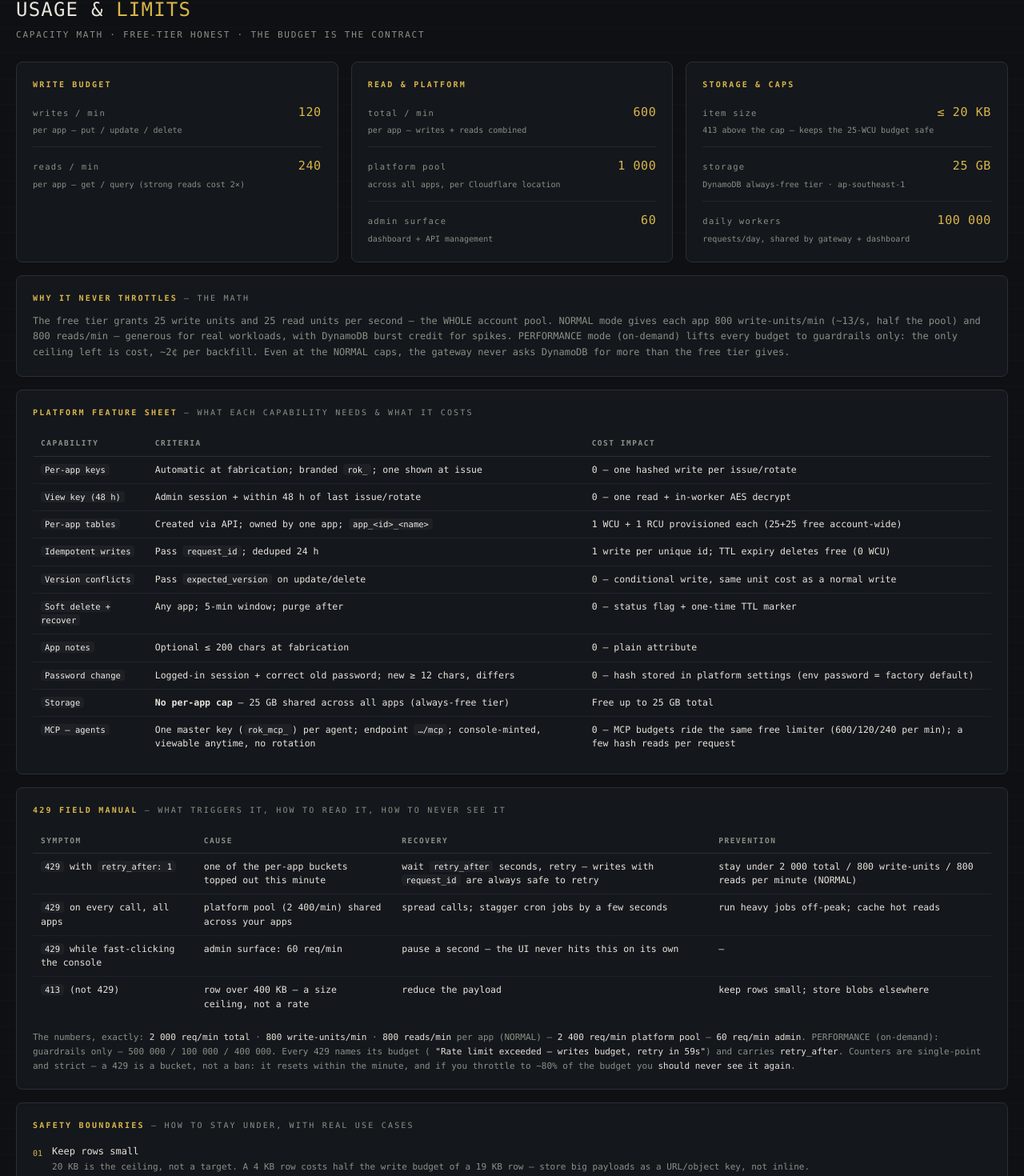
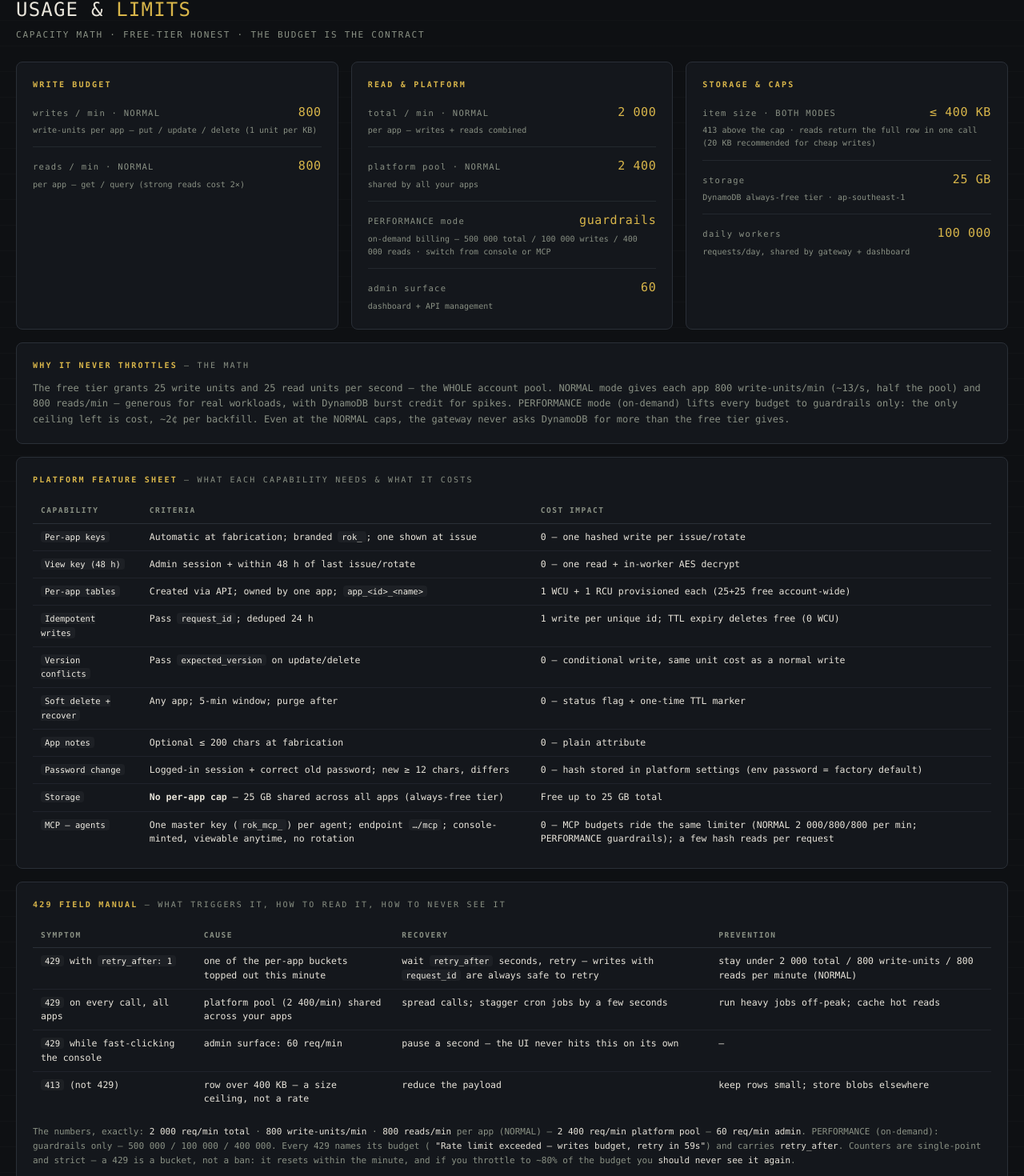
Before and after one commit to rakxdev/RodeX, a React (Vite) app in the folder dashboard/: page /usage in a window 1280 px wide. Shown: the part 92-1562 px from the top of the page at 80% size. Built offline with nearby package versions, Linux system fonts and the light colour scheme; no server answers.

Commit message:
dashboard: finish stale-limit sweep on /usage stats cards, MCP line, DocsPage caps, 413 row — all pages now show 400 KB + NORMAL 800/800/2000/2400 + PERFORMANCE guardrails

```diff
--- a/dashboard/src/pages/DocsPage.tsx
+++ b/dashboard/src/pages/DocsPage.tsx
@@ -257,7 +257,7 @@ curl -X POST $GW/v1/table/create \\
             <P>
               Rows are keyed by <code className="text-ink">pk</code> (required, ≤ 500 chars) and{" "}
               <code className="text-ink">sk</code> (optional, defaults to <code className="text-ink">"~"</code>) — the
-              classic single-table composite-key model. Payloads are capped at 20 KB (413).
+              classic single-table composite-key model. Payloads are capped at 400 KB (413); 20 KB rows keep write costs low.
             </P>
             <div className="space-y-3">
               <div>
@@ -292,7 +292,7 @@ curl -X POST $GW/v1/table/create \\
 → { "written": 2, "all_ok": true, "items": [...], ... }
 // all_ok is the success signal — a 200 can contain per-item failures;
 // check all_ok and retry failed items (ok:false) with backoff.
-// total bytes ≤ 20 KB per call; every row costs max(1, ceil(bytes/1024))
+// total bytes ≤ 400 KB per call; every row costs max(1, ceil(bytes/1024))
 // write-units from the 120-unit/min budget (rows ≤ 1 KB = 1 unit);
 // every item echoes its bytes.`}</Code>
               </div>
@@ -420,7 +420,7 @@ curl -X POST $GW/v1/table/create \\
             <ul className="font-mono text-[11.5px] text-inkdim space-y-2 mb-4 list-none">
               <li>— <b className="text-ink">Read order = sk order.</b> Put the timestamp (or the natural range) in sk when you will page through rows.</li>
               <li>— <b className="text-ink">One row per entity.</b> Prefer updating one row over delete+put pairs (writes are the scarce budget).</li>
-              <li>— <b className="text-ink">Keep rows ≤ 20 KB.</b> Big payloads belong in object storage; store the URL in the row.</li>
+              <li>— <b className="text-ink">Keep rows cost-friendly (≤ 20 KB recommended).</b> Hard cap is 400 KB; big payloads belong in object storage — store the URL in the row.</li>
               <li>— <b className="text-ink">Avoid hot keys.</b> Spread frequent writes across several pks (e.g. <code>[0-9]#&lt;id&gt;</code>) when one key would absorb all traffic.</li>
               <li>— <b className="text-ink">Version everything mutable.</b> Read the version, write with <code>expected_version</code>, handle the 409.</li>
               <li>— <b className="text-ink">All keys carry your app's id</b> inside the table — <code>app_&lt;id&gt;_&lt;name&gt;</code> is always the physical name.</li>
@@ -686,7 +686,7 @@ claude mcp add --transport http rodexdb ${GW}/mcp \\
                 <tr><td><code>rotate_app_key</code> · <code>view_app_key</code></td><td><span className="text-amber">mutate — confirm</span></td><td>new app key (old dies instantly) · re-view inside 48 h window</td></tr>
                 <tr><td><code>recover_app</code> · <code>force_delete_app</code></td><td><span className="text-amber">mutate — confirm</span></td><td>undo soft delete · immediate purge (no window)</td></tr>
                 <tr><td><code>create_table</code> · <code>delete_table</code></td><td><span className="text-amber">mutate — confirm</span></td><td>table lifecycle (delete is irreversible)</td></tr>
-                <tr><td><code>put_item</code> · <code>update_item</code> · <code>delete_item</code></td><td><span className="text-amber">mutate — confirm</span></td><td>item lifecycle (version-guarded, 20 KB cap)</td></tr>
+                <tr><td><code>put_item</code> · <code>update_item</code> · <code>delete_item</code></td><td><span className="text-amber">mutate — confirm</span></td><td>item lifecycle (version-guarded, 400 KB cap)</td></tr>
               </tbody>
             </table>
 
@@ -774,7 +774,7 @@ npx -y rodex-mcp --key $RODEX_MCP_KEY`}</Code>
                 <tr><td><code>403</code></td><td>not your table · app suspended / deleting</td></tr>
                 <tr><td><code>404</code></td><td>row or app not found</td></tr>
                 <tr><td><code>409</code></td><td>conflict — duplicate row, version mismatch</td></tr>
-                <tr><td><code>413</code></td><td>payload over 20 KB</td></tr>
+                <tr><td><code>413</code></td><td>payload over 400 KB</td></tr>
                 <tr><td><code>415</code></td><td>POST without Content-Type: application/json</td></tr>
                 <tr><td><code>429</code></td><td>rate limit — retry after <code>retry_after</code> seconds</td></tr>
                 <tr><td><code>502 / 503</code></td><td>infrastructure — safe to retry</td></tr>
--- a/dashboard/src/pages/McpPage.tsx
+++ b/dashboard/src/pages/McpPage.tsx
@@ -347,7 +347,7 @@ claude mcp add --transport http rodexdb ${ENDPOINT} \\
               <li>App budgets still apply to MCP traffic (they share the same tables)</li>
               <li><code className="text-ink">401</code> — missing/invalid master key · <code className="text-ink">429</code> — budget spent, names the budget + retry seconds</li>
               <li><code className="text-ink">confirmation_required</code> — the gate: agent must ask you first</li>
-              <li>Items ≤ 20 KB · query limit ≤ 100 · updates are version-guarded (409 on conflict)</li>
+              <li>Items ≤ 400 KB · query limit ≤ 100 · updates are version-guarded (409 on conflict)</li>
             </ul>
           </Section>
 
--- a/dashboard/src/pages/UsagePage.tsx
+++ b/dashboard/src/pages/UsagePage.tsx
@@ -3,18 +3,19 @@ import { pageTransition, fadeUp, stagger, foldIn } from "@/lib/motion";
 import PublicShell from "@/components/PublicShell";
 
 const writes = [
-  { k: "writes / min", v: "120", note: "per app — put / update / delete" },
-  { k: "reads / min", v: "240", note: "per app — get / query (strong reads cost 2×)" },
+  { k: "writes / min · NORMAL", v: "800", note: "write-units per app — put / update / delete (1 unit per KB)" },
+  { k: "reads / min · NORMAL", v: "800", note: "per app — get / query (strong reads cost 2×)" },
 ];
 
 const reads = [
-  { k: "total / min", v: "600", note: "per app — writes + reads combined" },
-  { k: "platform pool", v: "1 000", note: "across all apps, per Cloudflare location" },
+  { k: "total / min · NORMAL", v: "2 000", note: "per app — writes + reads combined" },
+  { k: "platform pool · NORMAL", v: "2 400", note: "shared by all your apps" },
+  { k: "PERFORMANCE mode", v: "guardrails", note: "on-demand billing — 500 000 total / 100 000 writes / 400 000 reads · switch from console or MCP" },
   { k: "admin surface", v: "60", note: "dashboard + API management" },
 ];
 
 const storage = [
-  { k: "item size", v: "≤ 20 KB", note: "413 above the cap — keeps the 25-WCU budget safe" },
+  { k: "item size · BOTH MODES", v: "≤ 400 KB", note: "413 above the cap · reads return the full row in one call (20 KB recommended for cheap writes)" },
   { k: "storage", v: "25 GB", note: "DynamoDB always-free tier · ap-southeast-1" },
   { k: "daily workers", v: "100 000", note: "requests/day, shared by gateway + dashboard" },
 ];
@@ -133,7 +134,7 @@ export default function UsagePage() {
             <tr>
               <td><code>MCP — agents</code></td>
               <td>One master key (<code>rok_mcp_</code>) per agent; endpoint <code>…/mcp</code>; console-minted, viewable anytime, no rotation</td>
-              <td>0 — MCP budgets ride the same free limiter (600/120/240 per min); a few hash reads per request</td>
+              <td>0 — MCP budgets ride the same limiter (NORMAL 2 000/800/800 per min; PERFORMANCE guardrails); a few hash reads per request</td>
             </tr>
           </tbody>
         </table>
@@ -200,7 +201,7 @@ export default function UsagePage() {
         </h4>
         <ol className="space-y-3">
           {[
-            ["Keep rows small", "20 KB is the ceiling, not a target. A 4 KB row costs half the write budget of a 19 KB row — store big payloads as a URL/object key, not inline."],
+            ["Keep rows cost-friendly", "400 KB is the hard cap, not a target. A 4 KB row costs 4 write-units vs 400 for a 400 KB row — store big payloads as a URL/object key, not inline."],
             ["Batch reads into queries", "Fetching 50 rows? One query with sk_prefix + limit 50 costs 1 read, not 50. Get-by-pk is for single lookups only."],
             ["Strong reads are 2×", "strong:true costs 2 read units — use it only when a stale read would break the app (e.g. right after a critical write), never in hot loops."],
             ["Writes are the honest budget", "800 write-units/min per app in NORMAL (≈ half the free pool) — guardrails only in PERFORMANCE. Prefer update (replace data) over delete+put; coalesce bursts; queue writes client-side if a batch exceeds the budget."],
```
